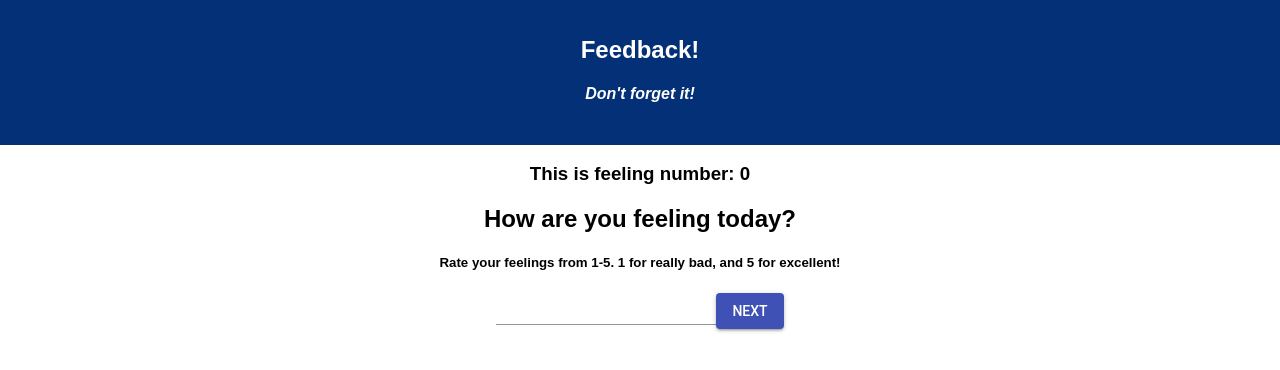
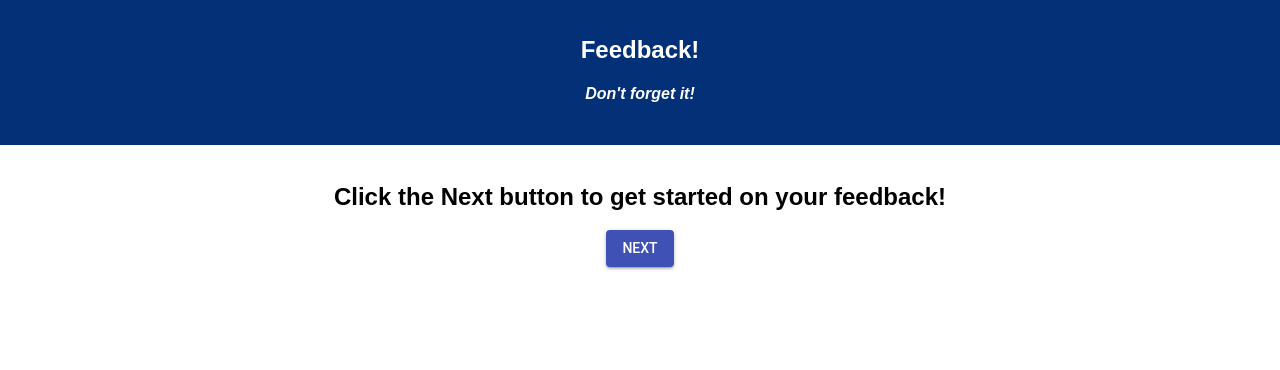
Before and after one commit to juliezembik/weekend-challenge-5-feedback, a React (Create React App) app: page / in a window 1280 px wide. Shown: the top 370 px of the page. Built offline with nearby package versions, Linux system fonts and the light colour scheme.

Commit message:
success! successfully applied react router to go to next page after hitting next button

```diff
--- a/src/components/App/App.js
+++ b/src/components/App/App.js
@@ -2,15 +2,28 @@ import React, { Component } from 'react';
 // import axios from 'axios';
 import './App.css';
 import Mainheader from './../Mainheader/Mainheader';
+import { HashRouter as Router, Route } from 'react-router-dom';
 import Feeling from './../Feeling/Feeling';
+import Support from './../Support/Support';
+import Understanding from './../Understanding/Understanding';
+import Review from './../Review/Review';
+import Startpage from './../Startpage/Startpage';
 
 class App extends Component {
   render() {
     return (
       <div className="App">
           <Mainheader />
-          <Feeling />
         <br/>
+      <Router>
+        <div>
+          <Route exact path="/" component={Startpage} />
+          <Route exact path="/feeling" component={Feeling} />
+          <Route exact path="/understanding" component={Understanding} />
+          <Route exact path="/support" component={Support} />
+          <Route exact path="/review" component={Review} />
+        </div>
+      </Router>
       </div>
     );
   }
--- a/src/components/Feeling/Feeling.js
+++ b/src/components/Feeling/Feeling.js
@@ -21,8 +21,12 @@ class Feeling extends Component {
 
     submitToRedux = (event) => {
         event.preventDefault();
-        this.props.dispatch({ type: 'RECEIVE_FEELING', payload: this.state })
-
+        const action = {
+            type: 'RECEIVE_FEELING',
+            payload: this.state
+        };
+        this.props.dispatch(action)
+        this.props.history.push('/understanding')
     }
 
 
@@ -30,7 +34,7 @@ class Feeling extends Component {
     render() {
         return (
             <div className="container">
-                <h3>This is feeling number: {JSON.stringify(this.state.feeling)}</h3>
+                {/* <h3>This is feeling number: {JSON.stringify(this.state.feeling)}</h3> */}
                 <form onSubmit={this.submitToRedux}>
                     <h2>How are you feeling today?</h2>
                     <h5>Rate your feelings from 1-5. 1 for really bad, and 5 for excellent!</h5>
--- /dev/null
+++ b/src/components/Startpage/Startpage.js
@@ -0,0 +1,24 @@
+import React, { Component } from 'react';
+import Button from '@material-ui/core/Button';
+import { connect } from 'react-redux';
+
+class Support extends Component {
+
+    startFeedback = () => {
+        this.props.history.push('/feeling')
+    }
+
+    render() {
+        return (
+            <div className="container">
+                <div>
+                    <h2>Click the Next button to get started on your feedback!</h2>
+
+                    <Button onClick={this.startFeedback} variant="contained" color="primary" >Next</Button>
+                </div>
+            </div>
+        );
+    }
+}
+
+export default connect()(Support);
```
